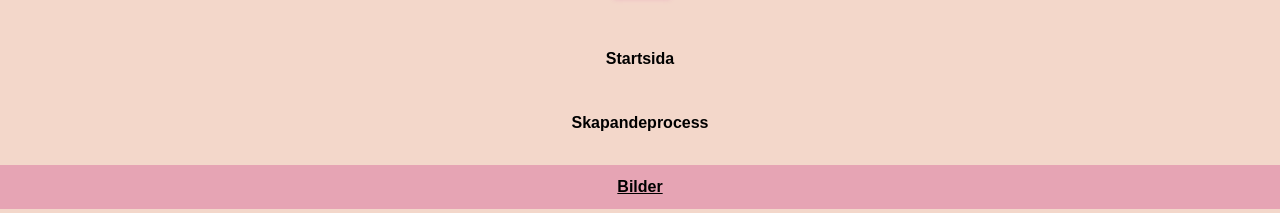
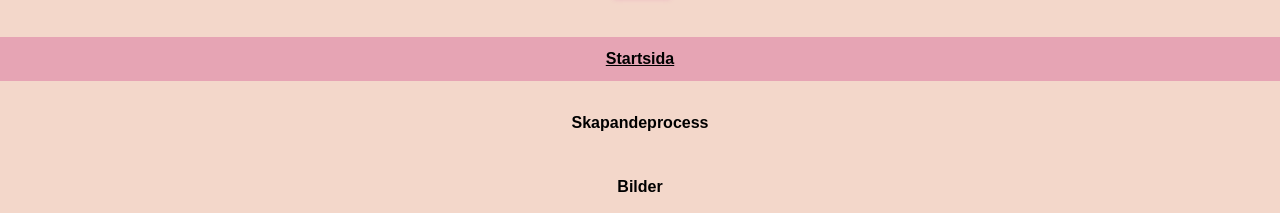
Before and after one commit to EmmaGorling/Frontend_Moment_1, a website built with Parcel: page src/index.html in a window 1280 px wide. Both pictures are taken after a click on the button 640 px from the left and 134 px from the top of the page. Shown: the part 79-292 px from the top of the page. Built offline with nearby package versions, Linux system fonts and the light colour scheme.

Commit message:
Rättade till aktiva element i huvudmenyn

```diff
--- a/src/index.html
+++ b/src/index.html
@@ -23,9 +23,9 @@
             </button>
 
             <ul>
-                <li><a href="index.html">Startsida</a></li>
+                <li id="active"><a href="index.html">Startsida</a></li>
                 <li><a href="process.html">Skapandeprocess</a></li>
-                <li id="active"><a href="images.html">Bilder</a></li>
+                <li><a href="images.html">Bilder</a></li>
             </ul>
         </nav>
     </header>
```
Also changed, not shown: src/process.html (+2 -2 lines), dist/index.html, dist/process.html.
